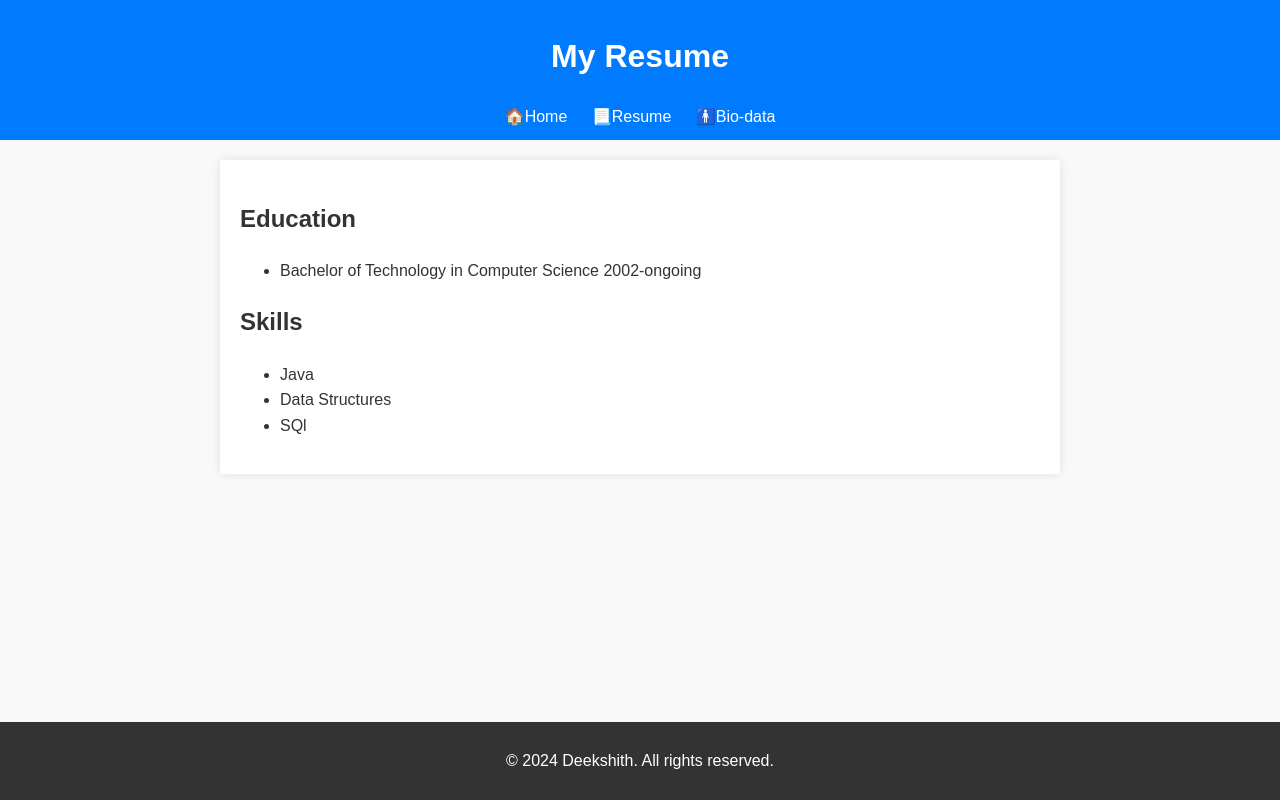
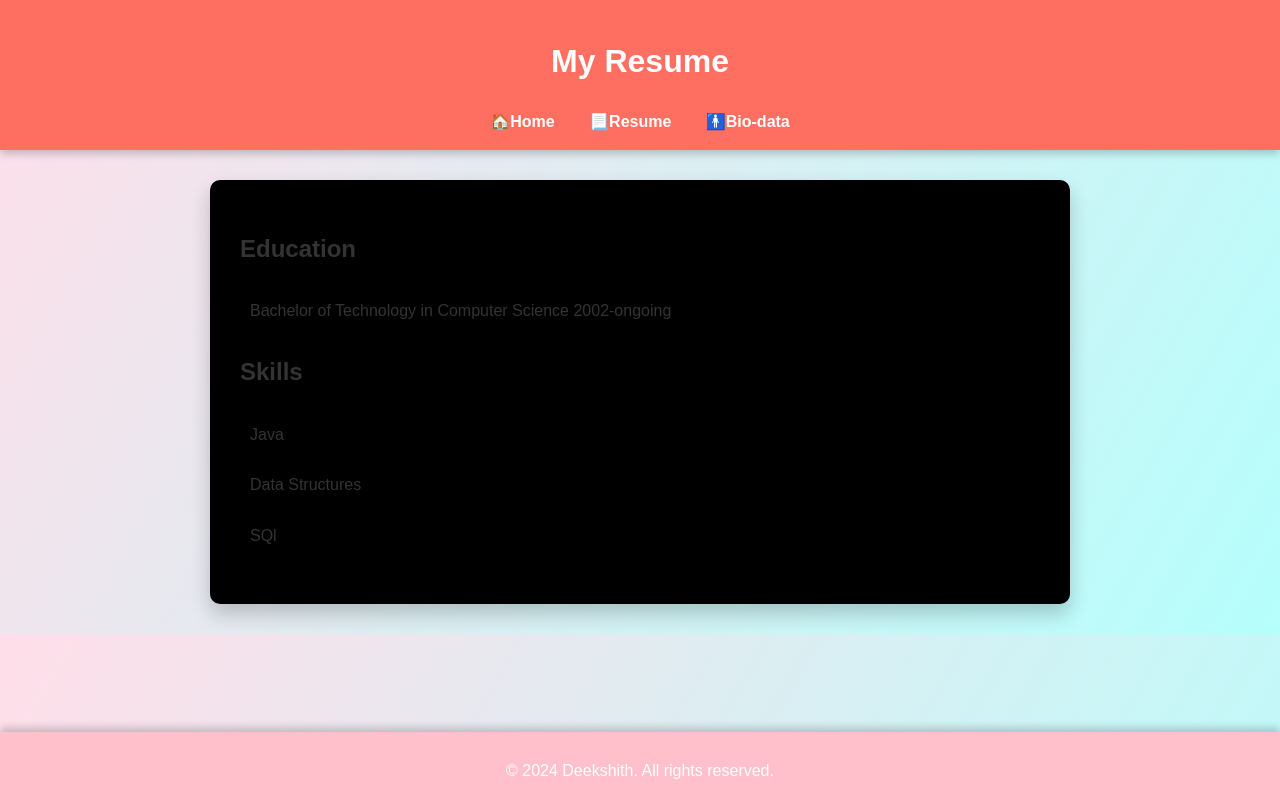
Before and after one commit to Deekshith06452/resume_website1, a plain HTML site: page resume.html in a window 1280 px wide. Drawn offline with Linux system fonts and the light colour scheme.

Commit message:
Update styles.css

```diff
--- a/styles.css
+++ b/styles.css
@@ -1,43 +1,76 @@
 body {
     font-family: Arial, sans-serif;
     line-height: 1.6;
-    background: #f9f9f9;
+    background: linear-gradient(120deg, #FFDEE9, #B5FFFC);
     color: #333;
     margin: 0;
     padding: 0;
 }
 
 header {
-    background: #007BFF;
+    background: #FF6F61;
     color: white;
-    padding: 10px 0;
+    padding: 15px 0;
     text-align: center;
+    box-shadow: 0 4px 8px rgba(0, 0, 0, 0.2);
 }
 
 header nav a {
     color: white;
-    margin: 0 10px;
+    margin: 0 15px;
     text-decoration: none;
+    font-weight: bold;
+    transition: color 0.3s ease;
 }
 
 header nav a:hover {
+    color: #FFD700;
     text-decoration: underline;
 }
 
 main {
-    padding: 20px;
-    background: white;
-    margin: 20px auto;
+    padding: 30px;
+    background: black;
+    margin: 30px auto;
     max-width: 800px;
-    box-shadow: 0 0 10px rgba(0, 0, 0, 0.1);
+    border-radius: 10px;
+    box-shadow: 0 10px 20px rgba(0, 0, 0, 0.2);
 }
 
 footer {
     text-align: center;
-    background: #333;
+    background: pink;
     color: white;
-    padding: 10px 0;
+    padding: 10px 0 0;
     position: fixed;
     bottom: 0;
     width: 100%;
+    box-shadow: 0 -4px 8px rgba(0, 0, 0, 0.2);
+    z-index: 10;
 }
+
+section h2 {
+    color: #FF4500;
+}
+
+ul {
+    list-style-type: none;
+    padding: 0;
+}
+
+ul li {
+    background: voilet;
+    margin: 5px 0;
+    padding: 10px;
+    border-radius: 5px;
+    box-shadow: 0 4px 8px rgba(0, 0, 0, 0.1);
+}
+
+ul li strong {
+    color: #FF4500;
+}
+
+ul li a {
+    color: #333;
+    text-decoration: none;
+}
```
